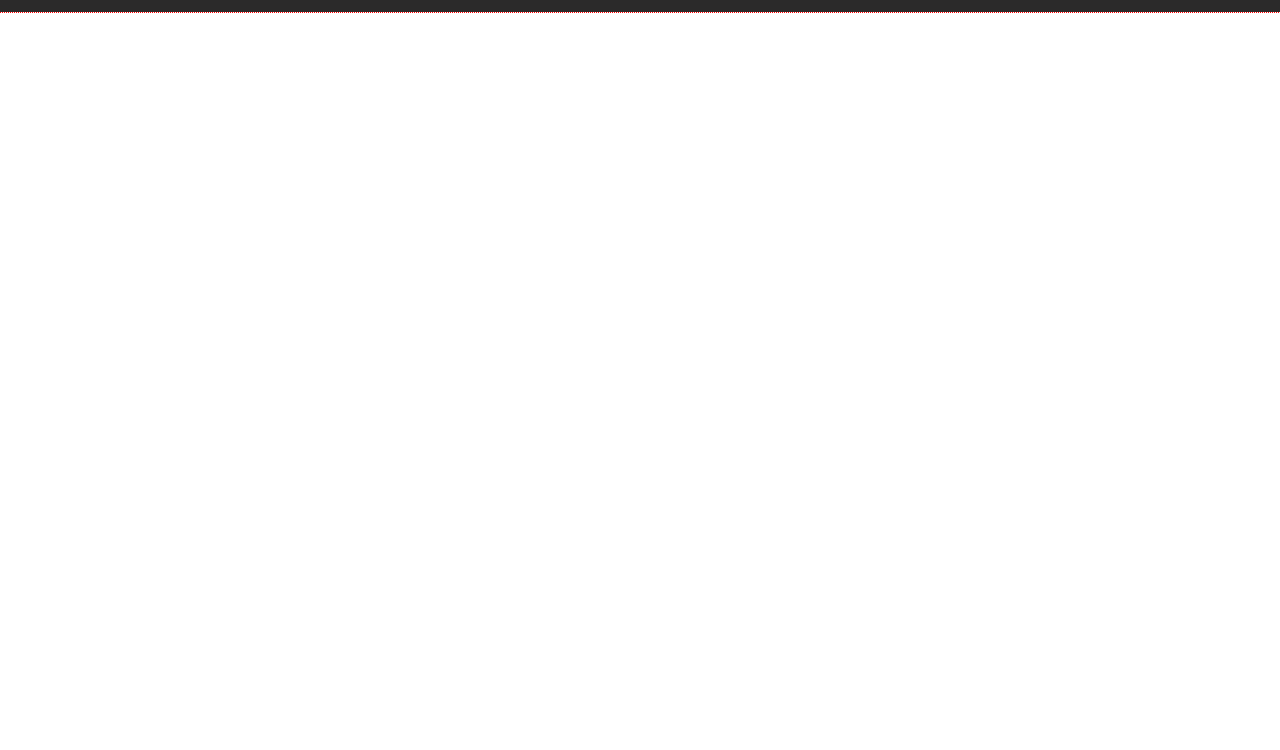
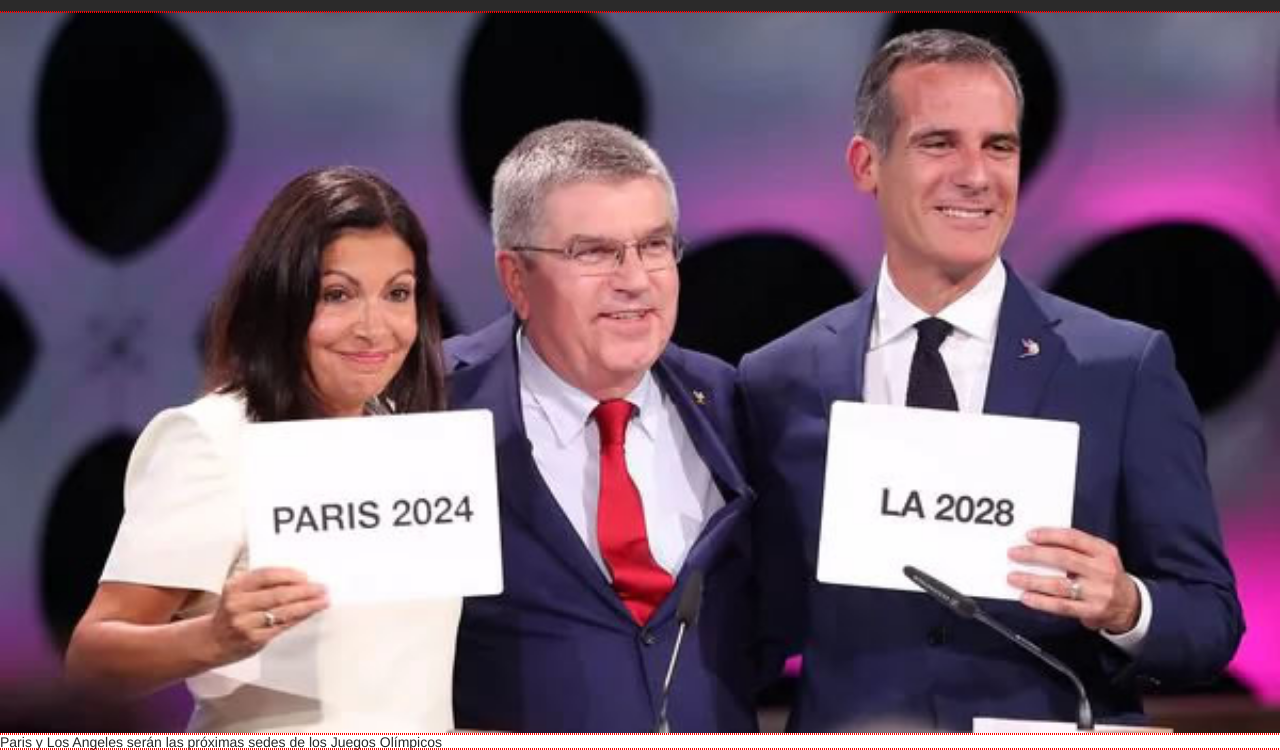
Before and after one commit to ncardaci/PWFE-M1-03, a plain HTML site: page index.html in a window 1280 px wide. Shown: the part 60-810 px from the top of the page. Drawn offline with Linux system fonts and the light colour scheme.

Commit message:
Maquetando Noticias Destacadas

```diff
--- a/css/style.css
+++ b/css/style.css
@@ -49,3 +49,8 @@ header nav a:hover {
 	color: #333;
 	background-color: #fff;
 			}
+#noticias-destacadas img {
+	width: 100%;
+
+
+}
--- a/index.html
+++ b/index.html
@@ -21,7 +21,25 @@
 				</ul>
 			</nav>
 		</header>
+		<main>
+			<section id="noticias-destacadas">
+				<figure>
+					<img src="img/juegos-olimpicos.jpg"
+					<figcaption>
+						<h2>
+							Paris y Los Angeles serán las próximas sedes de los Juegos Olímpicos
+						</h2>
+					</figcaption>
+				</figure>
+			</section>
+			<section id="ultimas-noticias">
+
+			</section>
+			<section id="tabla-posiciones">
+
+			</section>
+		</main>
+		<!--Area de Scripts-->
 		<script src="js/main.js"></script>
-
 	</body>
 </html>
```
